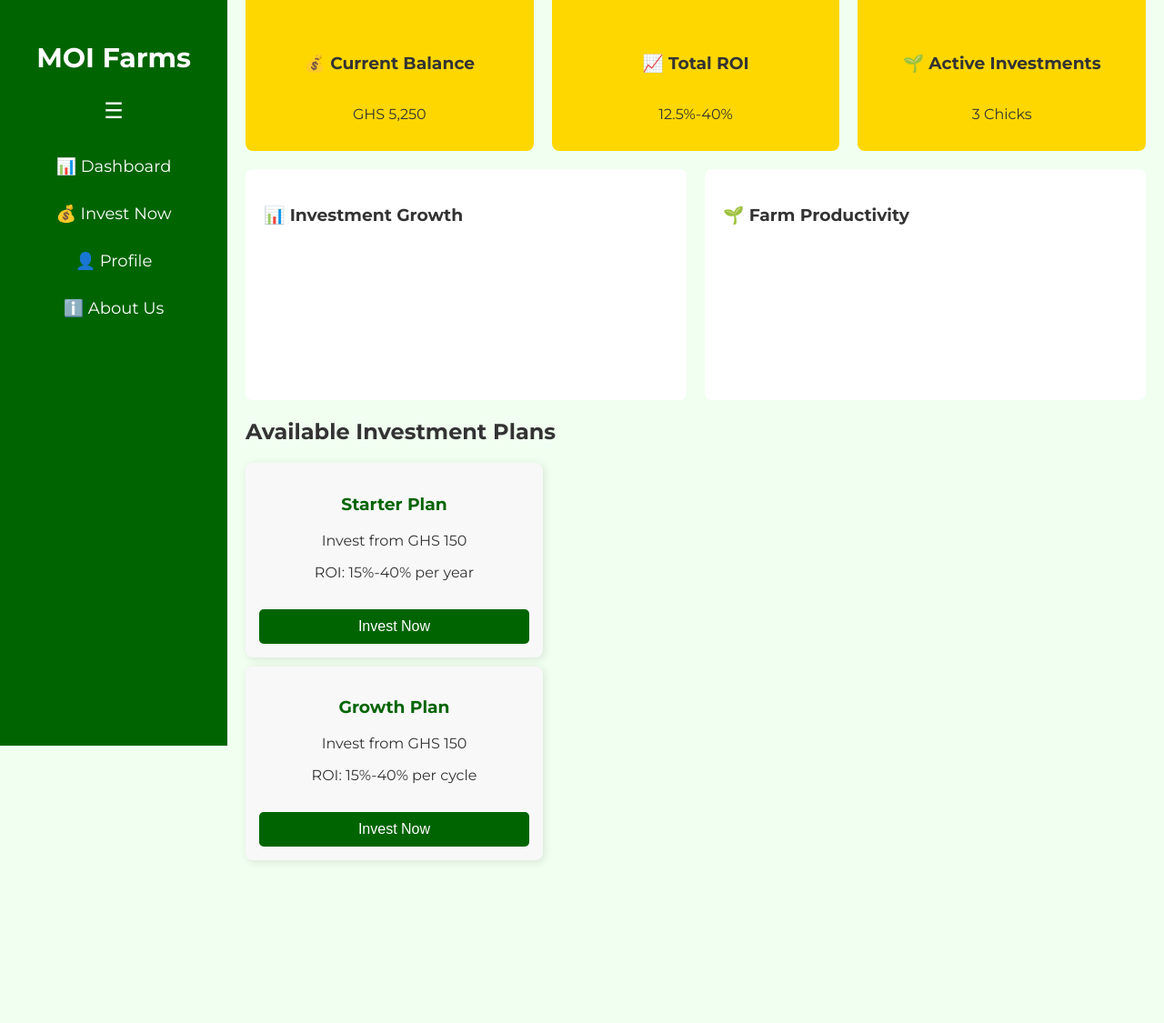
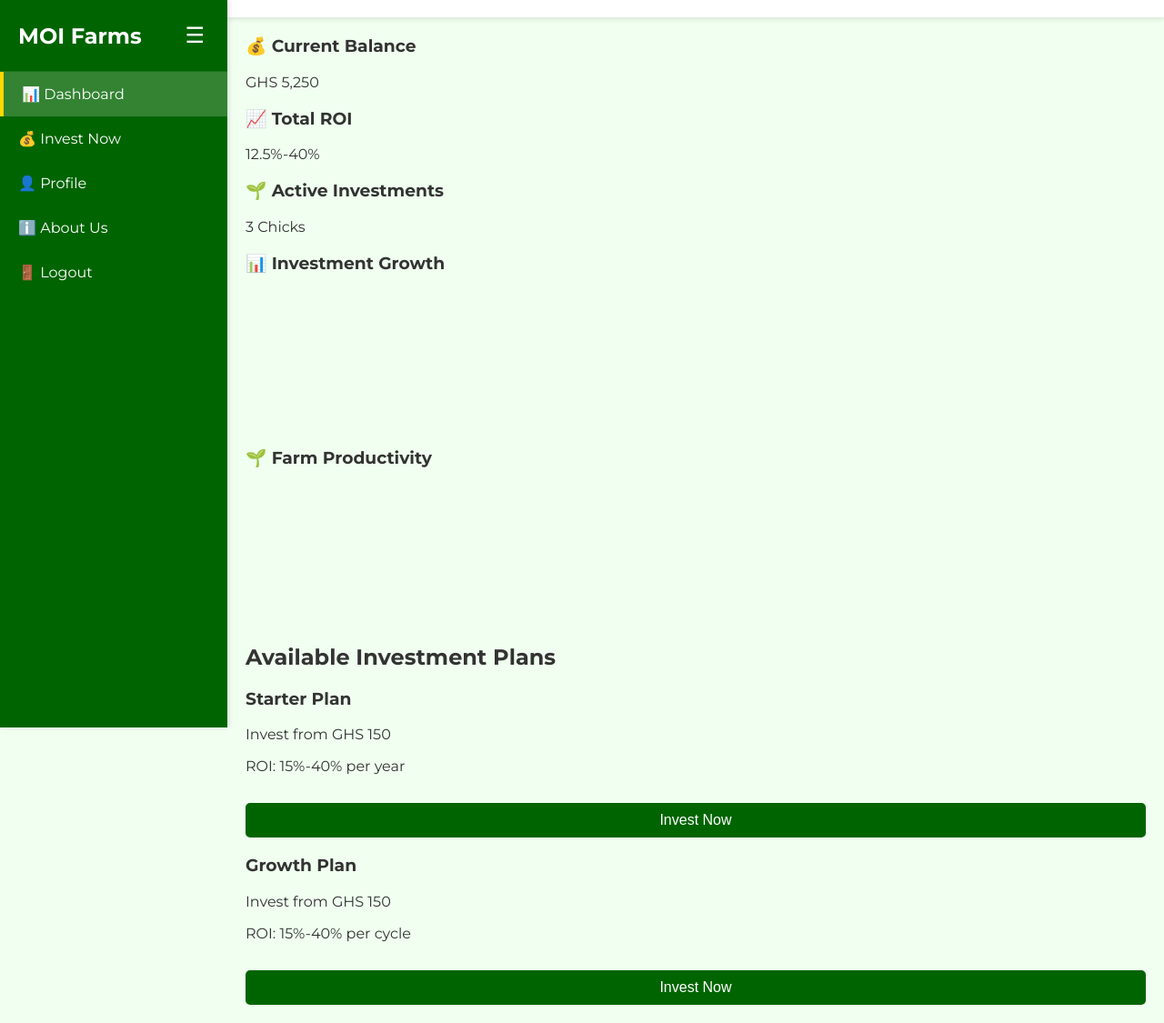
Before and after one commit to henryantwi/moi-farms, a Django app: page /dashboard/ in a window 1280 px wide. Shown: the whole page at 91% size. Before the commit the page ends 948 px from the top, so only its background shows below. Run offline with Django 5.2, Linux system fonts and the light colour scheme; a map, chart or similar area stays blank.

Commit message:
Refactor templates for consistent static loading, enhance sidebar navigation, and improve sidebar functionality

```diff
--- a/src/a_profile/urls.py
+++ b/src/a_profile/urls.py
@@ -7,4 +7,6 @@ urlpatterns = [
     path("dashboard/", views.dashboard, name="dashboard"),
     path("invest/", views.invest, name="invest"),
     path("about/", views.about, name="about"),
+    path("login/", views.about, name="login"),
+    path("about/", views.about, name="about"),
 ]
--- a/src/core/settings.py
+++ b/src/core/settings.py
@@ -11,10 +11,6 @@ load_dotenv()
 BASE_DIR = Path(__file__).resolve().parent.parent
 
 
-# Quick-start development settings - unsuitable for production
-# See https://docs.djangoproject.com/en/5.1/howto/deployment/checklist/
-
-# SECURITY WARNING: keep the secret key used in production secret!
 SECRET_KEY = os.environ.get("DJANGO_SECRET_KEY")
 
 DEBUG = str(os.environ.get('DEBUG')) == "1"
--- a/src/static/script.js
+++ b/src/static/script.js
@@ -1,17 +1,30 @@
+// Sidebar functionality
 function toggleSidebar() {
-    let sidebar = document.querySelector('.sidebar');
-    let mainContent = document.querySelector('.main-content');
-
-    // Toggle collapsed class
+    const sidebar = document.querySelector('.sidebar');
     sidebar.classList.toggle('collapsed');
 
-    // Adjust main content margin when sidebar collapses
-    if (sidebar.classList.contains('collapsed')) {
-        mainContent.style.marginLeft = '70px';  // Smaller margin
-    } else {
-        mainContent.style.marginLeft = '250px'; // Default margin
+    // Save state to localStorage
+    localStorage.setItem('sidebarCollapsed', sidebar.classList.contains('collapsed'));
 }
+
+// Initialize sidebar state on page load
+document.addEventListener('DOMContentLoaded', () => {
+    const sidebar = document.querySelector('.sidebar');
+    const wasCollapsed = localStorage.getItem('sidebarCollapsed') === 'true';
+
+    if (wasCollapsed) {
+        sidebar.classList.add('collapsed');
     }
+
+    // Add active class to current page link
+    const currentPath = window.location.pathname;
+    const links = document.querySelectorAll('.sidebar a');
+    links.forEach(link => {
+        if (link.getAttribute('href') === currentPath) {
+            link.classList.add('active');
+        }
+    });
+});
 
 // Investment Growth Chart
 const investmentCtx = document.getElementById('investmentChart').getContext('2d');
@@ -62,11 +75,11 @@ function processInvestment() {
     // Save investment details (Simulated)
     const investmentHistory = document.getElementById('investment-history');
     const newRow = investmentHistory.insertRow();
-    newRow.innerHTML = `
-        <td>GHS ${amount}</td>
-        <td>${getInvestmentPlan(amount)}</td>
-        <td>${new Date().toLocaleDateString()}</td>
-        <td>✅ Completed</td>
+    newRow.innerHTML = `\
+        <td>GHS ${amount}</td>\
+        <td>${getInvestmentPlan(amount)}</td>\
+        <td>${new Date().toLocaleDateString()}</td>\
+        <td>✅ Completed</td>\
     `;
 }
 
@@ -104,80 +117,39 @@ function saveProfile() {
 }
 document.addEventListener("DOMContentLoaded", function() {
     const updatesContainer = document.getElementById("updates-container");
-
+    if (updatesContainer) {
         // Example updates (In a real-world app, this would be fetched from a database)
         const farmUpdates = [
             {
                 title: "New Chickens Arrived!",
-            description: "We just received a new batch of 500 healthy chicks ready for growth!",
-            image: "images/chickens.jpg",
-            timestamp: "March 10, 2025 - 10:30 AM"
+                description: "We just received a new batch of 500 healthy chicks for our poultry expansion project.",
+                date: "2025-03-29",
+                type: "expansion"
             },
             {
-            title: "Harvesting Day!",
-            description: "Our maize fields are ready for harvesting. Workers are busy collecting fresh produce.",
-            image: "images/harvest.jpg",
-            timestamp: "March 9, 2025 - 4:00 PM"
+                title: "Weekly Health Check Complete",
+                description: "All chickens passed their weekly health inspection. Growth rates are above target.",
+                date: "2025-03-28",
+                type: "health"
             },
             {
-            title: "New Feed Supply",
-            description: "Fresh feed has been stocked up to ensure proper nutrition for the poultry.",
-            image: "images/feed.jpg",
-            timestamp: "March 8, 2025 - 12:15 PM"
+                title: "Farm Infrastructure Update",
+                description: "New automated feeding systems have been installed in Sections A and B.",
+                date: "2025-03-27",
+                type: "infrastructure"
             }
         ];
 
-    // Function to display updates
-    function loadUpdates() {
-        updatesContainer.innerHTML = ""; // Clear previous updates
-
+        // Render updates
         farmUpdates.forEach(update => {
-            let updateCard = document.createElement("div");
-            updateCard.classList.add("update-card");
-
-            updateCard.innerHTML = `
-                <img src="${update.image}" alt="${update.title}">
+            const updateElement = document.createElement('div');
+            updateElement.className = `update-card ${update.type}`;
+            updateElement.innerHTML = `
                 <h3>${update.title}</h3>
                 <p>${update.description}</p>
-                <p class="update-time">📅 ${update.timestamp}</p>
+                <small>${new Date(update.date).toLocaleDateString()}</small>
             `;
-
-            updatesContainer.appendChild(updateCard);
+            updatesContainer.appendChild(updateElement);
         });
     }
-
-    loadUpdates();
 });
-document.getElementById("createAccount").addEventListener("click", function() {
-    window.location.href = "register.html";
-});
-
-document.getElementById("forgotPassword").addEventListener("click", function() {
-    window.location.href = "password.html";
-});
-document.addEventListener("DOMContentLoaded", function () {
-    // Form Submission
-    document.getElementById("support-form").addEventListener("submit", function (event) {
-        event.preventDefault(); // Prevent actual form submission
-
-        // Get input values
-        const name = document.getElementById("name").value;
-        const email = document.getElementById("email").value;
-        const message = document.getElementById("message").value;
-
-        if (name && email && message) {
-            document.getElementById("form-response").textContent = "✅ Your message has been sent!";
-            this.reset();
-        } else {
-            document.getElementById("form-response").textContent = "⚠️ Please fill in all fields.";
-        }
-    });
-
-    // FAQ Toggle
-    document.querySelectorAll(".faq-question").forEach(button => {
-        button.addEventListener("click", function () {
-            const answer = this.nextElementSibling;
-            answer.style.display = answer.style.display === "block" ? "none" : "block";
-        });
-    });
-});
--- a/src/static/styles.css
+++ b/src/static/styles.css
@@ -95,28 +95,38 @@ label {
 /* General Layout */
 body {
     font-family: 'Montserrat', sans-serif;
+    margin: 0;
+    padding: 0;
+    min-height: 100vh;
+    background-color: #f0fff0;
     display: flex;
-    margin: 0;
 }
 
 /* Sidebar */
 .sidebar {
     width: 250px;
-    background-color: #006400; /* Forest Green */
+    background-color: #006400;
     color: white;
     height: 100vh;
-    padding-top: 20px;
     position: fixed;
     left: 0;
     top: 0;
-    transition: 0.3s;
+    transition: all 0.3s ease;
+    z-index: 1000;
+    box-shadow: 2px 0 5px rgba(0, 0, 0, 0.1);
 }
 
 .sidebar-header {
-    text-align: center;
-    font-size: 20px;
-    font-weight: bold;
-    margin-bottom: 20px;
+    padding: 20px;
+    display: flex;
+    justify-content: space-between;
+    align-items: center;
+    border-bottom: 1px solid rgba(255, 255, 255, 0.1);
+}
+
+.sidebar-header h2 {
+    margin: 0;
+    font-size: 1.5rem;
 }
 
 .toggle-btn {
@@ -125,391 +135,187 @@ body {
     color: white;
     font-size: 24px;
     cursor: pointer;
+    padding: 5px;
+    transition: transform 0.3s ease;
+}
+
+.toggle-btn:hover {
+    transform: scale(1.1);
 }
 
 /* Sidebar Links */
 .sidebar ul {
     list-style: none;
     padding: 0;
+    margin: 0;
 }
 
 .sidebar ul li {
-    padding: 15px;
-    text-align: center;
+    padding: 0;
 }
 
 .sidebar ul li a {
     color: white;
     text-decoration: none;
     display: block;
-    font-size: 18px;
+    padding: 15px 20px;
+    transition: all 0.3s ease;
+    font-size: 16px;
 }
 
 .sidebar ul li a:hover {
-    background-color: #004d00; /* Darker Green */
+    background-color: rgba(255, 255, 255, 0.1);
+    padding-left: 25px;
 }
 
-/* Logout Button */
-.logout {
-    background-color: #FFD700; /* Gold */
-    color: #333333;
-    font-weight: bold;
+.sidebar ul li a.active {
+    background-color: rgba(255, 255, 255, 0.2);
+    border-left: 4px solid #FFD700;
 }
 
-/* Main Content */
-.main-content {
-    margin-left: 250px;
-    padding: 20px;
-    width: 100%;
-}
-
-header {
-    display: flex;
-    justify-content: space-between;
-    align-items: center;
-    padding: 10px 20px;
-    background: #f0fff0;
-    border-bottom: 2px solid #006400;
-}
-
-.profile {
-    display: flex;
-    align-items: center;
-}
-
-.profile-pic {
-    width: 40px;
-    height: 40px;
-    border-radius: 50%;
-    margin-right: 10px;
-}
-
-/* Investment Stats */
-.stats {
-    display: flex;
-    gap: 20px;
-    margin: top 20px;
-}
-.card {
-    background: #FFD700;
-    padding: 15px;
-    border-radius: 8px;
-    text-align: center;
-    width: 30%;
-    display: flex;
-    flex-direction: column; /* Stack content vertically */
-    justify-content: flex-end; /* Push text to the bottom */
-    align-items: center; /* Center align text horizontally */
-    height: 150px; /* Adjust height as needed */
-}
-
-
-
-/* Charts */
-.charts {
-    display: flex;
-    gap: 20px;
-    margin-top: 20px;
-}
-
-.chart-container {
-    background: white;
-    padding: 20px;
-    border-radius: 8px;
-    width: 48%;
-}
-
-/* Investment Plans */
-.investment-plans {
-    margin-top: 20px;
-}
-
-.plan {
-    background: #f0fff0;
-    padding: 15px;
-    border-radius: 8px;
-    margin-top: 10px;
-}
-
-.btn-primary {
-    background: #006400;
-    color: white;
-    padding: 10px;
-    border: none;
-    cursor: pointer;
-}
 /* Collapsed Sidebar */
 .sidebar.collapsed {
     width: 70px;
-    overflow: hidden;
 }
 
 .sidebar.collapsed .sidebar-header h2 {
     display: none;
 }
 
-.sidebar.collapsed ul li {
+.sidebar.collapsed ul li a {
+    padding: 15px;
     text-align: center;
 }
 
-.sidebar.collapsed ul li a {
-    display: flex;
-    align-items: center;
-    justify-content: center;
-    font-size: 24px; /* Show only icons */
+.sidebar.collapsed ul li a span {
+    display: none;
 }
 
-.sidebar.collapsed .logout {
-    font-size: 16px; /* Keep logout text visible */
+/* Main Content */
+.main-content {
+    flex: 1;
+    margin-left: 250px;
+    padding: 20px;
+    transition: margin-left 0.3s ease;
+    min-height: 100vh;
+    box-sizing: border-box;
 }
 
-/* Adjust main content when sidebar is collapsed */
-.main-content {
-    transition: margin-left 0.3s;
-}
-/* Investment Plans */
-.investment-plans {
-    margin: 20px 0;
+.sidebar.collapsed ~ .main-content {
+    margin-left: 70px;
 }
 
-.plans-container {
+/* Header Styling */
+header {
+    background: white;
+    margin: -20px -20px 20px -20px;
+    padding: 20px;
+    box-shadow: 0 2px 5px rgba(0, 0, 0, 0.1);
     display: flex;
-    gap: 20px;
+    justify-content: space-between;
+    align-items: center;
 }
 
-.plan {
-    background: #f8f8f8;
-    padding: 15px;
-    border-radius: 8px;
-    width: 30%;
-    text-align: center;
-    box-shadow: 2px 2px 10px rgba(0,0,0,0.1);
-}
-
-.plan h3 {
+header h1 {
+    margin: 0;
     color: #006400;
 }
 
-/* Investment Form */
-.investment-form {
-    margin: 20px 0;
+/* Responsive Design */
+@media (max-width: 768px) {
+    .sidebar {
+        width: 70px;
     }
 
-.investment-form label {
-    display: block;
-    margin-top: 10px;
+    .sidebar .sidebar-header h2 {
+        display: none;
     }
 
-.investment-form input,
-.investment-form select,
-.investment-form button {
-    width: 100%;
-    padding: 10px;
-    margin-top: 5px;
+    .main-content {
+        margin-left: 70px;
     }
 
-.investment-form button {
-    background: #FFD700;
-    color: #333;
-    border: none;
-    cursor: pointer;
+    .sidebar ul li a span {
+        display: none;
     }
 
-.investment-form button:hover {
-    background: #e6c200;
+    .sidebar.collapsed {
+        transform: translateX(-70px);
     }
 
-/* Investment History */
-.investment-history table {
-    width: 100%;
-    border-collapse: collapse;
+    .sidebar.collapsed ~ .main-content {
+        margin-left: 0;
+    }
 }
 
-.investment-history th,
-.investment-history td {
-    padding: 10px;
-    border: 1px solid #ddd;
-    text-align: center;
-}
-
-.investment-history th {
-    background: #006400;
-    color: white;
-}
-.profile-section {
-    display: flex;
-    justify-content: center;
-    align-items: center;
-    flex-direction: column;
+/* Farm Updates Section */
+.farm-updates {
     padding: 20px;
-}
-
-.profile-card {
-    text-align: center;
-    margin-bottom: 20px;
-}
-
-.profile-pic {
-    width: 120px;
-    height: 120px;
-    border-radius: 50%;
-    margin-bottom: 10px;
-}
-
-.profile-form {
-    width: 100%;
-    max-width: 400px;
-}
-
-.profile-form label {
-    display: block;
-    font-weight: bold;
-    margin-top: 10px;
-}
-
-.profile-form input {
-    width: 100%;
-    padding: 10px;
-    margin-top: 5px;
-    border: 1px solid #ccc;
-    border-radius: 5px;
-}
-
-.edit-btn, #save-btn {
-    display: block;
-    margin: 10px auto;
-    padding: 10px 15px;
-    background-color: #006400;
-    color: white;
-    border: none;
-    border-radius: 5px;
-    cursor: pointer;
-}
-
-.edit-btn:hover, #save-btn:hover {
-    background-color: #004d00;
-}
-
-#save-btn:disabled {
-    background-color: #ccc;
-    cursor: not-allowed;
-}
-.farm-updates {
-    display: flex;
-    flex-direction: column;
-    align-items: center;
-    padding: 20px;
+    background: white;
+    border-radius: 10px;
+    box-shadow: 0 2px 5px rgba(0, 0, 0, 0.1);
 }
 
 .update-card {
-    width: 90%;
-    max-width: 600px;
     background: white;
-    border-radius: 10px;
-    box-shadow: 0 4px 6px rgba(0, 0, 0, 0.1);
+    border-left: 4px solid #006400;
+    margin-bottom: 20px;
     padding: 15px;
-    margin-bottom: 20px;
-    text-align: center;
+    border-radius: 5px;
+    box-shadow: 0 2px 4px rgba(0, 0, 0, 0.05);
+    transition: transform 0.2s ease;
 }
 
-.update-card img {
-    width: 100%;
-    border-radius: 10px;
-    margin-bottom: 10px;
+.update-card:hover {
+    transform: translateX(5px);
 }
 
 .update-card h3 {
     color: #006400;
-    margin-bottom: 5px;
+    margin: 0 0 10px 0;
+    font-size: 1.2rem;
 }
 
 .update-card p {
-    font-size: 14px;
-    color: #333;
+    color: #666;
+    margin: 0 0 10px 0;
+    line-height: 1.5;
 }
 
-.update-time {
-    font-size: 12px;
-    color: gray;
-    margin-top: 10px;
-}
-/* Contact Form */
-.contact-form {
-    background: #f9f9f9;
-    padding: 20px;
-    border-radius: 8px;
+.update-card small {
+    color: #999;
+    font-size: 0.9rem;
 }
 
-.contact-form input,
-.contact-form textarea {
-    width: 100%;
-    padding: 10px;
-    margin: 8px 0;
-    border: 1px solid #ccc;
-    border-radius: 5px;
+/* Update card types */
+.update-card.expansion {
+    border-left-color: #FFD700;
 }
 
-.contact-form button {
-    background-color: #006400;
-    color: white;
-    padding: 10px 15px;
-    border: none;
-    cursor: pointer;
-    border-radius: 5px;
+.update-card.health {
+    border-left-color: #28a745;
 }
 
-.contact-form button:hover {
-    background-color: #004d00;
+.update-card.infrastructure {
+    border-left-color: #0056b3;
 }
 
-/* FAQ Section */
-.faq {
-    margin-top: 20px;
+/* Card hover effects */
+.update-card:hover {
+    box-shadow: 0 4px 8px rgba(0, 0, 0, 0.1);
 }
 
-.faq-item {
-    margin-bottom: 10px;
+/* Responsive adjustments for updates */
+@media (max-width: 768px) {
+    .farm-updates {
+        padding: 15px;
     }
 
-.faq-question {
-    background: #006400;
-    color: white;
-    padding: 10px;
-    width: 100%;
-    border: none;
-    text-align: left;
-    cursor: pointer;
+    .update-card {
+        padding: 12px;
     }
 
-.faq-answer {
-    display: none;
-    padding: 10px;
-    background: #f1f1f1;
-    border-left: 4px solid #006400;
+    .update-card h3 {
+        font-size: 1.1rem;
     }
-.about-section, .mission, .vision, .impact, .partners {
-    background: #f9f9f9;
-    padding: 20px;
-    border-radius: 8px;
-    margin: 10px 0;
 }
-
-.about-preview {
-    text-align: center;
-    background: #f0f0f0;
-    padding: 20px;
-    border-radius: 5px;
-}
-
-.about-preview .btn-primary {
-    display: inline-block;
-    background: #006400;
-    color: white;
-    padding: 10px 15px;
-    text-decoration: none;
-    border-radius: 5px;
-}
-
-.about-preview .btn-primary:hover {
-    background: #004d00;
-}
--- a/src/templates/base.html
+++ b/src/templates/base.html
@@ -19,13 +19,36 @@
                 <button class="toggle-btn" onclick="toggleSidebar()">☰</button>
             </div>
             <ul>
-                <li><a href="{% url 'dashboard' %}" {% if request.resolver_match.url_name == 'dashboard' %}class="active"{% endif %}>📊 Dashboard</a></li>
-                <li><a href="{% url 'invest' %}" {% if request.resolver_match.url_name == 'invest' %}class="active"{% endif %}>💰 Invest Now</a></li>
-                {% comment %} <li><a href="{% url 'updates' %}" {% if request.resolver_match.url_name == 'updates' %}class="active"{% endif %}>🌱 Live Farm Updates</a></li> {% endcomment %}
-                <li><a href="{% url 'profile' %}" {% if request.resolver_match.url_name == 'profile' %}class="active"{% endif %}>👤 Profile</a></li>
-                {% comment %} <li><a href="{% url 'support' %}" {% if request.resolver_match.url_name == 'support' %}class="active"{% endif %}>📞 Support</a></li> {% endcomment %}
-                <li><a href="{% url 'about' %}" {% if request.resolver_match.url_name == 'about' %}class="active"{% endif %}>ℹ️ About Us</a></li>
-                {% comment %} <li><a href="{% url 'logout' %}" class="logout">🚪 Logout</a></li> {% endcomment %}
+                <li>
+                    <a href="{% url 'dashboard' %}" {% if request.resolver_match.url_name == 'dashboard' %}class="active"{% endif %}>
+                        <span class="icon">📊</span>
+                        <span class="text">Dashboard</span>
+                    </a>
+                </li>
+                <li>
+                    <a href="{% url 'invest' %}" {% if request.resolver_match.url_name == 'invest' %}class="active"{% endif %}>
+                        <span class="icon">💰</span>
+                        <span class="text">Invest Now</span>
+                    </a>
+                </li>
+                <li>
+                    <a href="{% url 'profile' %}" {% if request.resolver_match.url_name == 'profile' %}class="active"{% endif %}>
+                        <span class="icon">👤</span>
+                        <span class="text">Profile</span>
+                    </a>
+                </li>
+                <li>
+                    <a href="{% url 'about' %}" {% if request.resolver_match.url_name == 'about' %}class="active"{% endif %}>
+                        <span class="icon">ℹ️</span>
+                        <span class="text">About Us</span>
+                    </a>
+                </li>
+                <li>
+                    <a href="{% url 'login' %}" class="logout">
+                        <span class="icon">🚪</span>
+                        <span class="text">Logout</span>
+                    </a>
+                </li>
             </ul>
         </div>
 
--- a/src/templates/invest.html
+++ b/src/templates/invest.html
@@ -1,5 +1,5 @@
+{% extends "base.html" %}
 {% load static %}
-{% extends "base.html" %}
 
 {% block title %}Invest Now{% endblock %}
 
--- a/src/templates/login.html
+++ b/src/templates/login.html
@@ -1,5 +1,5 @@
+{% extends "base.html" %}
 {% load static %}
-{% extends "base.html" %}
 
 {% block title %}Login{% endblock %}
 
--- a/src/templates/password.html
+++ b/src/templates/password.html
@@ -1,5 +1,5 @@
+{% extends "base.html" %}
 {% load static %}
-{% extends "base.html" %}
 
 {% block title %}Reset Password{% endblock %}
 
--- a/src/templates/profile.html
+++ b/src/templates/profile.html
@@ -1,5 +1,5 @@
+{% extends "base.html" %}
 {% load static %}
-{% extends "base.html" %}
 
 {% block title %}Profile{% endblock %}
 
--- a/src/templates/support.html
+++ b/src/templates/support.html
@@ -1,4 +1,5 @@
 {% extends "base.html" %}
+{% load static %}
 
 {% block title %}Support{% endblock %}
 
--- a/src/templates/updates.html
+++ b/src/templates/updates.html
@@ -1,4 +1,5 @@
 {% extends "base.html" %}
+{% load static %}
 
 {% block title %}Live Farm Updates{% endblock %}
 
```
Lines whose indentation alone changed are shown as unchanged.
